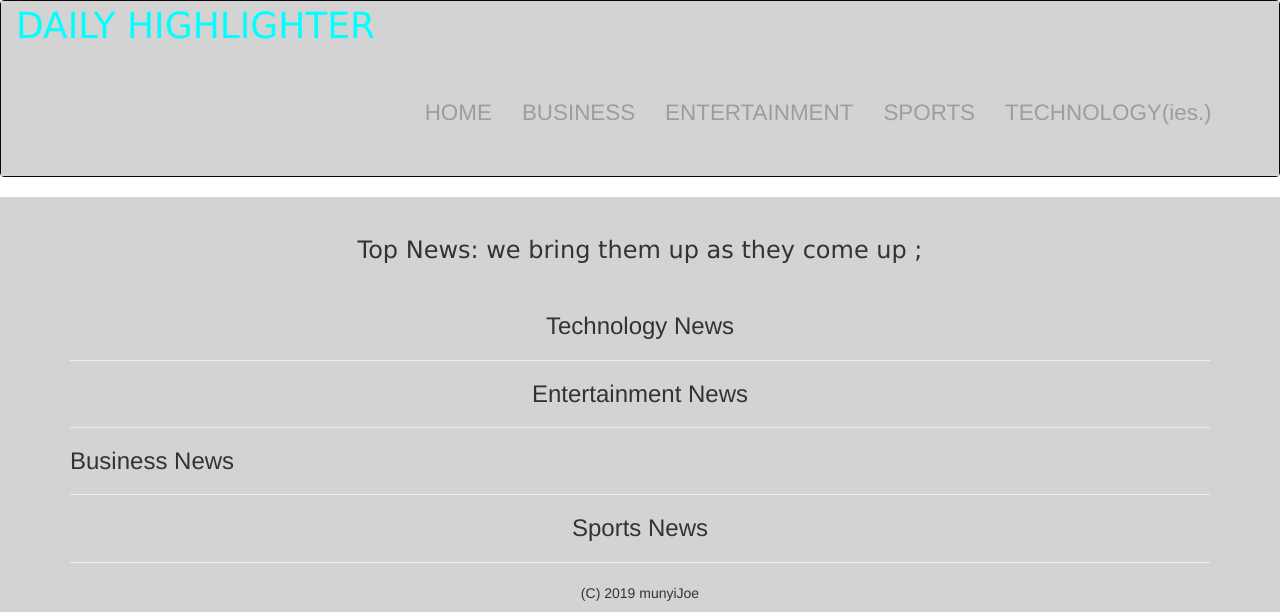
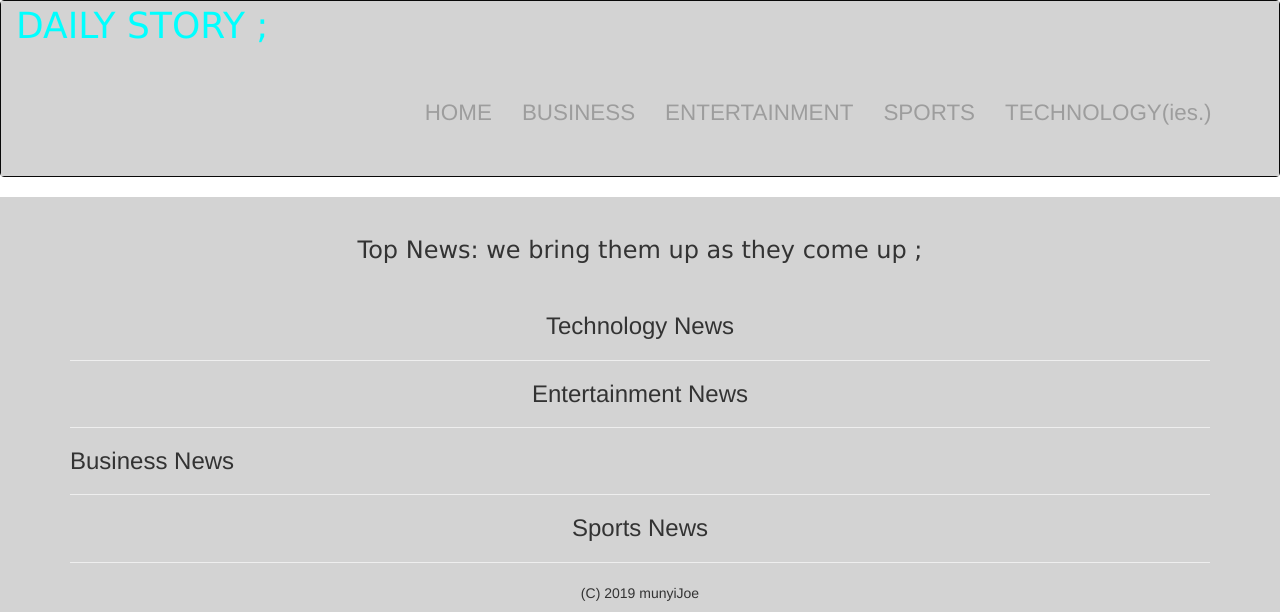
Before and after one commit to charles-os/news, a Flask app: template app/templates/index.html in a window 1280 px wide. Shown: the top 612 px of the page. Run offline with Flask 2, Linux system fonts and the light colour scheme; the template is opened without the code that fills it, so the values that code supplies are empty; some libraries are stand-ins or nearby versions.

Commit message:
changed heading

```diff
--- a/app/templates/navbar.html
+++ b/app/templates/navbar.html
@@ -7,7 +7,7 @@
          <span class="icon-bar"></span>
          <span class="icon-bar"></span>
        </button>
-       <a class="navbar-brand" href="/"> <span style='font-size:2em; color:cyan;font-family:verdana,hervetica;'>DAILY HIGHLIGHTER</span> </a>
+       <a class="navbar-brand" href="/"> <span style='font-size:2em; color:cyan;font-family:verdana,hervetica;'>DAILY STORY ;</span> </a>
      </div>
      <div class="navbar-collapse collapse" style='color:cyan; font-size:1.6em; padding:3%; float:right; padding-left:20%'>
        <ul class="nav navbar-nav">
```
